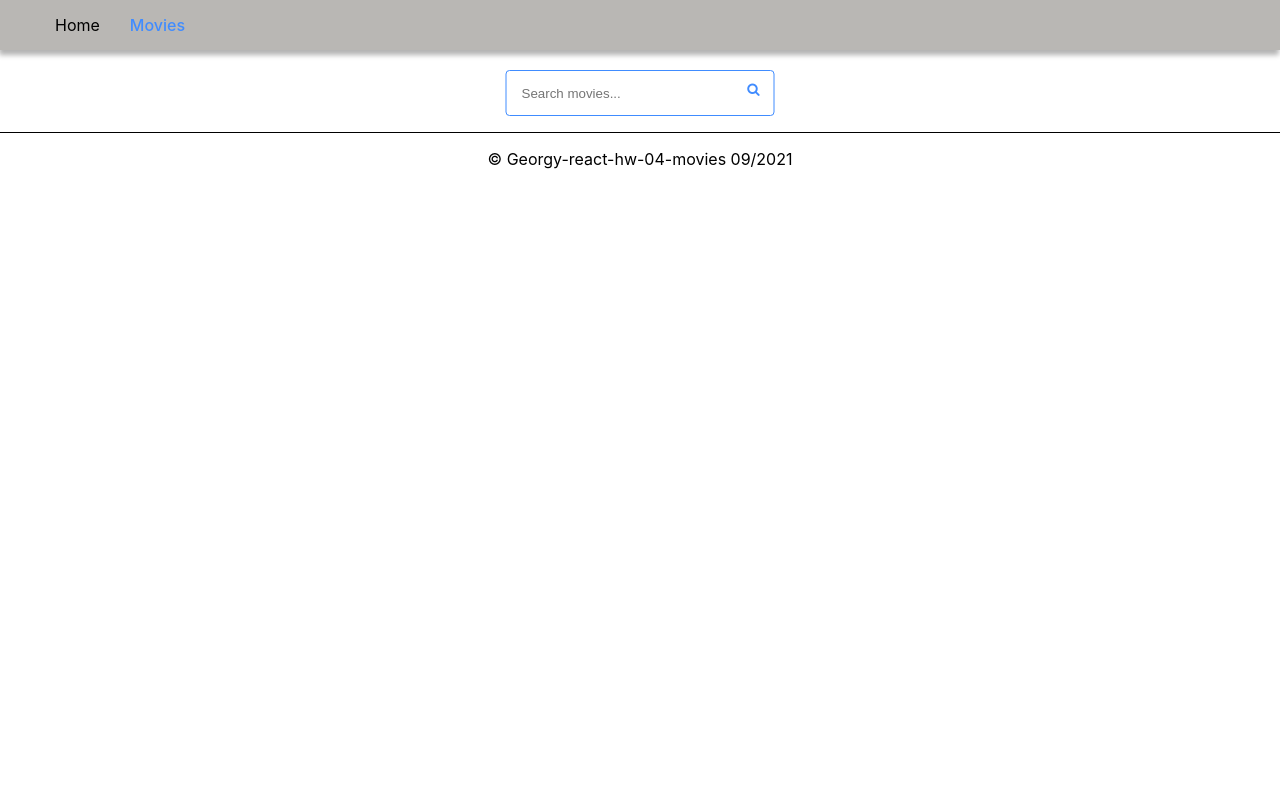
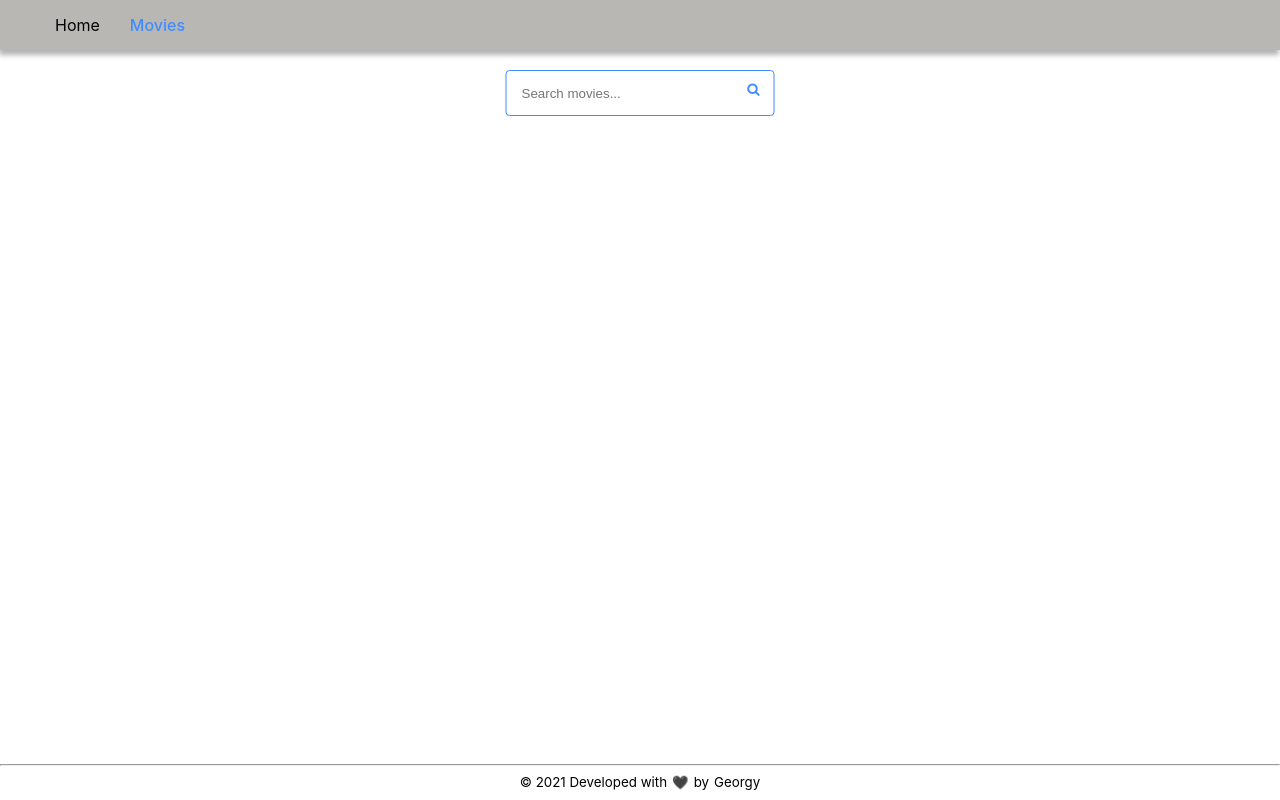
Before and after one commit to Grek-88/goit-react-hw-04-movies, a React (Create React App) app: page /movies in a window 1280 px wide. Built offline with nearby package versions, Linux system fonts and the light colour scheme; the HTML template or start-up script is replaced by a standard one.

Commit message:
footer update + css

```diff
--- a/package.json
+++ b/package.json
@@ -42,7 +42,6 @@
   },
   "devDependencies": {
     "axios": "^0.21.4",
-    "gh-pages": "^3.2.3",
     "husky": "^7.0.2",
     "lint-staged": "^11.1.2",
     "modern-normalize": "^1.1.0",
--- a/src/App.jsx
+++ b/src/App.jsx
@@ -26,6 +26,7 @@ const NotFoundPage = lazy(() =>
 
 export default function App() {
   return (
+    <>
       <div className="App">
         <Header />
         <Suspense fallback={<Spiner />}>
@@ -35,8 +36,11 @@ export default function App() {
             <Route path="/movies/:movieId" component={MovieDetailsPage} />
             <Route component={NotFoundPage} />
           </Switch>
-        <Footer />
         </Suspense>
       </div>
+      <div className="Footer">
+        <Footer />
+      </div>
+    </>
   );
 }
--- a/src/components/Footer/Footer.jsx
+++ b/src/components/Footer/Footer.jsx
@@ -1,13 +1,27 @@
-import React from "react";
+import s from "../Footer/Footer.module.css";
 export default function Footer() {
   return (
-    <footer
-      style={{
-        borderTop: "1px double #000",
-        textAlign: "center",
-      }}
-    >
-      <p>© Georgy-react-hw-04-movies 09/2021</p>
-    </footer>
+    <>
+      <footer className={s.footer}>
+        <hr />
+        <small className={s.text}>
+          &copy; 2021 Developed with{" "}
+          <span role="img" aria-label="heart" className={s.heart}>
+            🖤
+          </span>
+          by
+          <a
+            href="https://github.com/Grek-88"
+            target="_blank"
+            rel="noopener noreferrer"
+            title="Github profile"
+            aria-label="Link to Github profile"
+            className={s.link}
+          >
+            <span className={s.name}>Georgy</span>
+          </a>
+        </small>
+      </footer>
+    </>
   );
 }
--- a/src/components/Footer/Footer.module.css
+++ b/src/components/Footer/Footer.module.css
@@ -1,3 +1,57 @@
-/* footer {
+.footer {
+  margin-bottom: 10px;
+}
 
-} */
+.text {
+  display: flex;
+  justify-content: center;
+  align-items: center;
+
+  color: black;
+}
+
+.heart {
+  margin: 0 5px;
+
+  animation: heartbeat 2500ms infinite linear;
+
+  cursor: default;
+}
+
+.link {
+  text-decoration: none;
+  color: currentColor;
+
+  transition: color 250ms cubic-bezier(0.4, 0, 0.2, 1);
+}
+
+.link:hover {
+  color: red;
+
+  transition: color 250ms cubic-bezier(0.4, 0, 0.2, 1);
+}
+
+.name {
+  margin-left: 5px;
+}
+
+@keyframes heartbeat {
+  0% {
+    transform: scale(0.75);
+  }
+  20% {
+    transform: scale(1);
+  }
+  40% {
+    transform: scale(0.75);
+  }
+  60% {
+    transform: scale(1);
+  }
+  80% {
+    transform: scale(0.75);
+  }
+  100% {
+    transform: scale(0.75);
+  }
+}
--- a/src/components/HomePage/HomePage.module.css
+++ b/src/components/HomePage/HomePage.module.css
@@ -1,6 +1,7 @@
 .list {
   display: flex;
   flex-wrap: wrap;
+  justify-content: center;
 }
 
 .list_item {
--- a/src/components/InputSearch/InputSearch.module.css
+++ b/src/components/InputSearch/InputSearch.module.css
@@ -1,6 +1,6 @@
-/* .InputSearch {
-  background: #7ba7ab;
-} */
+.InputSearch {
+  margin-bottom: -10px;
+}
 
 .InputSearch:after {
   content: "";
--- a/src/components/MoviePageSearch/MoviePageSearch.module.css
+++ b/src/components/MoviePageSearch/MoviePageSearch.module.css
@@ -1,6 +1,7 @@
 .list {
   display: flex;
   flex-wrap: wrap;
+  justify-content: center;
 }
 
 .list_item {
--- a/src/index.css
+++ b/src/index.css
@@ -19,6 +19,17 @@ html,
   width: 100%;
 }
 
+#root {
+  overflow: hidden;
+  display: flex;
+  flex-direction: column;
+  min-height: 100vh;
+}
+
+.Footer {
+  margin-top: auto;
+}
+
 img {
   display: block;
   max-width: 100%;
```
Lines whose indentation alone changed are shown as unchanged.
